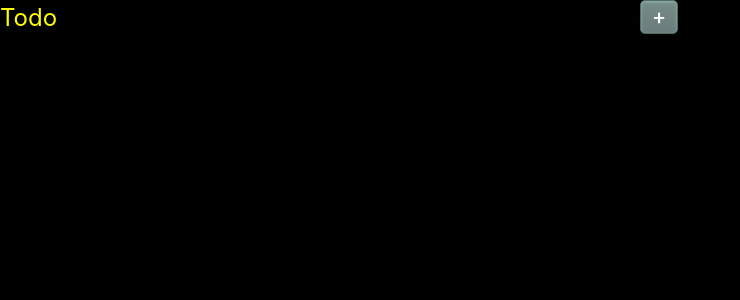
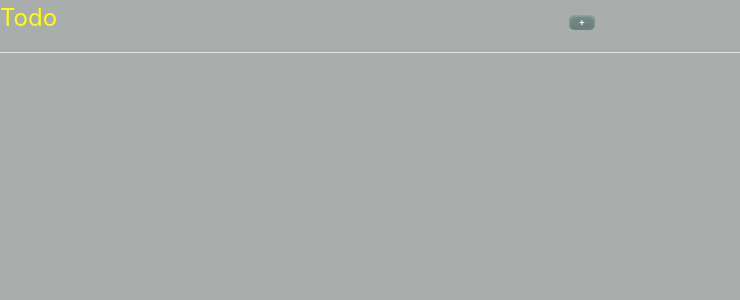
Before and after one commit to DivyanshuMasih/to-do-list, a React (Create React App) app: page / in a window 1280 px wide. Shown: the top 300 px of the page, without its empty margins (0-740 px from the left). Built offline with nearby package versions, Linux system fonts and the light colour scheme.

Commit message:
ninth commit

```diff
--- a/src/App.js
+++ b/src/App.js
@@ -55,21 +55,22 @@ render() {
       <span className="App " >Todo
         </span>
         <span><button className ="button" onClick = {this.Togle}>+</button></span>
-        <div>
-
-
-          </div>
-          <Lists className ="clr" entries = {this.state.items}>
+        <ColoredLine color="white" />
+          <Lists  className ="clr" entries = {this.state.items}>
 
 
           </Lists>
-          { this.state.show && <form entries = {this.state.items}  onSubmit={this.addItem} onPointerLeave={this.Toglee}>
 
-          <input ref = {(a) => this._inputElement =a}  className="input"  ></input>
+
+          { this.state.show && <form   onSubmit={this.addItem} onPointerLeave={this.Toglee}>
+
+          <input  ref = {(a) => this._inputElement =a }  className="field"  ></input>
+
 
           </form> }
+          <style>{'body { background-color: #A9ADAB; }'}</style>
 
-        <style>{'body { background-color: black; }'}</style>
+
       </div></div>
 
   );
@@ -78,5 +79,13 @@ render() {
 
 
 }
-
+const ColoredLine = ({ color,h }) => (
+  <hr
+      style={{
+          color: color,
+          backgroundColor: color,
+          height: .1
+      }}
+  />
+);
 export default App;
--- a/src/button.css
+++ b/src/button.css
@@ -1,28 +1,30 @@
 .button
 {
-    position: absolute;
-    left:50%;
+    position: relative;
+    left:40%;
     box-shadow:inset 0px 1px 3px 0px #91b8b3;
 	background:linear-gradient(to bottom, #768d87 5%, #6c7c7c 100%);
 	background-color:#768d87;
 	border-radius:5px;
-	border:1px solid #566963;
+	border:0px solid #566963;
 	display:inline-block;
 	cursor:pointer;
 	color:#ffffff;
 	font-family:Trebuchet MS;
-	font-size:21px;
+
+
+	font-size:10px;
 	font-weight:bold;
-	padding:0px 12px;
-	text-decoration:none;
+	padding:0px 10px;
+	text-decoration:gray;
 	text-shadow:0px 0px 50px #2b665e;
 
 
 }
 .input
 {
-    position: absolute;
-    left:20px;
+    position: relative;
+    left:12%;
 }
 .clr
 {
@@ -30,7 +32,7 @@
 }
 
 .ull{
-    margin-left: 10px;
+    margin-left: 1%;
     list-style-type:none;
 
 
@@ -40,4 +42,23 @@
         content: "O";
         font-size: 100%; /* or whatever */
         padding-right: 15px;
+
      }
+     .re{
+         position: relative;
+         left:10px;
+     }
+     .field {
+        position: relative;
+        left: 5%;
+        width: 80%;
+        height: 56px;
+        border-radius: 4px;
+
+        background-color: rgba(255,255,255,0.3);
+        transition: 0.3s all;
+      }
+      .field:hover {
+        background-color: rgba(255, 255, 255, 0.45);
+        box-shadow: 0px 4px 20px 0px rgba(0, 0, 0, 0.05);
+      }
--- a/src/lists.js
+++ b/src/lists.js
@@ -3,7 +3,11 @@ class Lists extends Component
 {
     createTasks(item)
     {
-    return <li key={item.key}>{item.text}</li>
+    return <div>
+
+        <li key={item.key}>{item.text}</li>
+        <ColoredLine color="white" />
+    </div>
     }
     render()
     {
@@ -11,9 +15,11 @@ class Lists extends Component
         var listItems = todoEntries.map(this.createTasks);
         return (
 
-      <ul  className="clr theList ull ">
-            {listItems}
+      <ul className="clr theList ull ">
+            {listItems }
+
             </ul>
+
 
         );
 
@@ -21,4 +27,14 @@ class Lists extends Component
 
 }
 
+const ColoredLine = ({ color,h }) => (
+    <hr
+        style={{
+            color: color,
+            backgroundColor: color,
+            height: .1
+
+        }}
+    />
+  );
 export default Lists;
```
